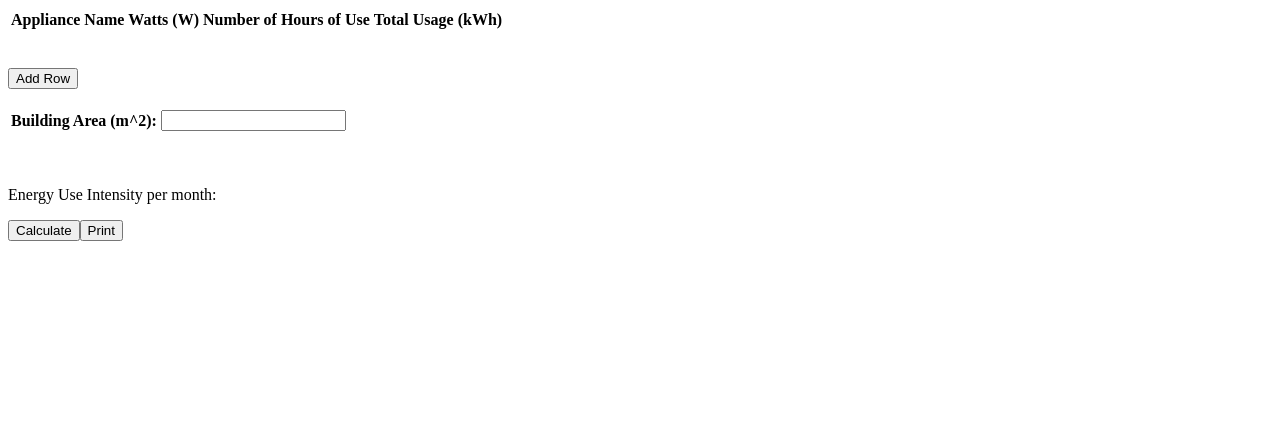
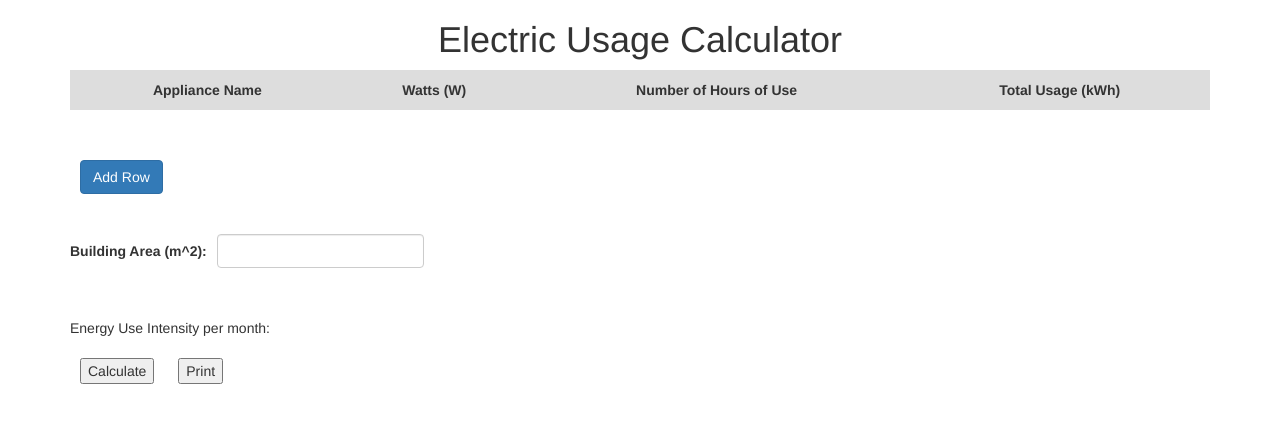
Before and after one commit to gierlangbp/EUI-calculation, a plain HTML site: page index.html in a window 1280 px wide. Drawn offline with nearby package versions, Linux system fonts and the light colour scheme.

Commit message:
Add bootstrap styling

```diff
--- a/index.html
+++ b/index.html
@@ -1,9 +1,31 @@
 <!DOCTYPE html>
 <html>
 <head>
-  <title>Electric Usage Calculator</title>
+  <title>EUI Calculator</title>
+  <link rel="stylesheet" href="https://maxcdn.bootstrapcdn.com/bootstrap/3.4.1/css/bootstrap.min.css">
+  <style>
+    #electricTable {
+      width: 100%;
+    }
+    #electricTable th, td {
+      text-align: center;
+      padding: 10px;
+    }
+    #electricTable th {
+      background-color: #ddd;
+    }
+    #electricTable input[type="text"] {
+      width: 100%;
+      text-align: center;
+    }
+    #addRowBtn, #calculateBtn, #printBtn {
+      margin: 10px;
+    }
+  </style>
 </head>
 <body>
+  <div class="container">
+    <h1 class="text-center">Electric Usage Calculator</h1>
     <table id="electricTable">
       <tr>
         <th>Appliance Name</th>
@@ -13,17 +35,22 @@
       </tr>
     </table>
     <br><br>
-  <button id="addRowBtn">Add Row</button>
+    <button id="addRowBtn" class="btn btn-primary">Add Row</button>
     <br><br>
     <table>
       <tr>
         <th>Building Area (m^2):</th>
-      <td><input type="text" id="buildingArea"></td>
+        <td><input type="text" id="buildingArea" class="form-control"></td>
       </tr>
     </table>
     <br><br>
-  <p>Energy Use Intensity per month: <span id="energyUsagePerSqm"></span></p>
+    <p>Energy Use Intensity per month: <span id="energyUsagePerSqm" class="label label-info"></span></p>
+    <button id="calculateBtn">Calculate</button>
+    <button id="printBtn">Print</button>
+  </div>
 
+  <script src="https://ajax.googleapis.com/ajax/libs/jquery/3.5.1/jquery.min.js"></script>
+  <script src="https://maxcdn.bootstrapcdn.com/bootstrap/3.4.1/js/bootstrap.min.js"></script>
   <script>
     const electricTable = document.querySelector("#electricTable");
     const addRowBtn = document.querySelector("#addRowBtn");
@@ -75,19 +102,11 @@
       energyUsagePerSqmSpan.innerHTML = (totalUsage / buildingArea * 30).toFixed(2);
     }
 
-    const calculateBtn = document.createElement("button");
-    calculateBtn.innerHTML = "Calculate";
-    document.body.appendChild(calculateBtn);
-
-    calculateBtn.addEventListener("click", function() {
+    document.getElementById("calculateBtn").addEventListener("click", function() {
       updateTotalUsage();
     });
 
-    const printBtn = document.createElement("button");
-    printBtn.innerHTML = "Print";
-    document.body.appendChild(printBtn);
-
-    printBtn.addEventListener("click", function() {
+    document.getElementById("printBtn").addEventListener("click", function() {
       window.print();
     });
 
```
Lines whose indentation alone changed are shown as unchanged.
